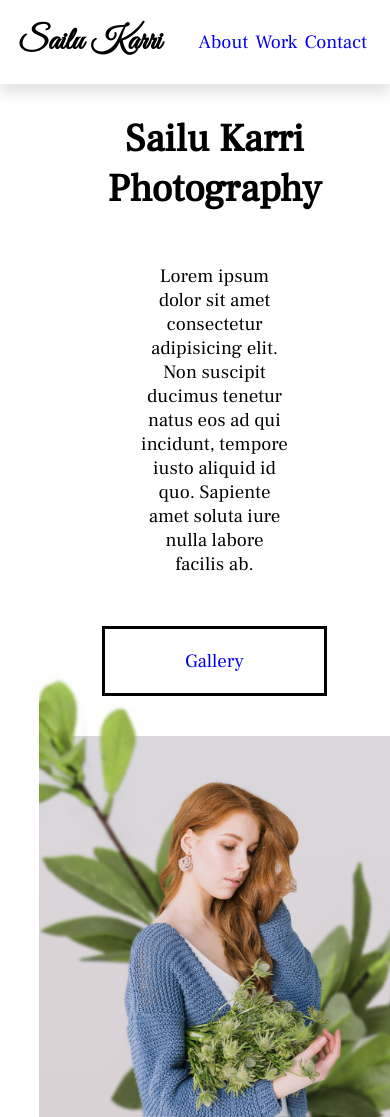
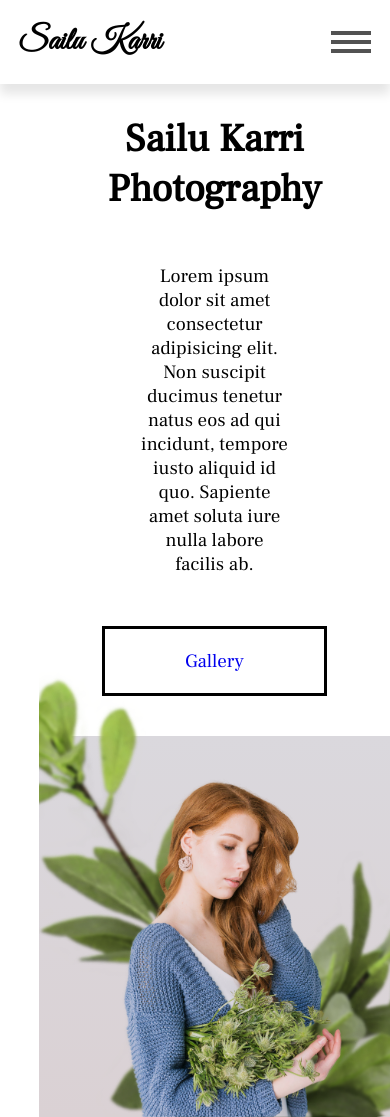
Before and after one commit to skr2270/photography, a plain HTML site: page index.html in a window 390 px wide. Drawn offline with Linux system fonts and the light colour scheme.

Commit message:
Added burger menu for mobile view with animation

```diff
--- a/css/style.css
+++ b/css/style.css
@@ -128,6 +128,9 @@
 .plant2{
     left: 40%;
 }
+.burger, .menu-check{
+    display: none;
+}
 
 /* ANIMATIONS */
 @keyframes opening{
@@ -154,3 +157,61 @@
         transform: rotateZ(5deg);
     }
 }
+
+/* MEDIA QUERIES */
+@media screen and (max-width:842px){
+    .burger{
+        position: relative;
+        display: block;
+    }
+    .burger span{
+        padding: 0.2rem 2rem;
+        background: var(--gray-text);
+        margin: 0.5rem 0rem;
+        display: block;
+        transition: all 0.5s ease;
+    }
+    .nav-links{
+        background: var(--background-color);
+        width: 100%;
+        height: 100%;
+        position: fixed;
+        top: 0;
+        left: 100%;
+        flex-direction: column;
+        align-items: center;
+        transition: transform 1s ease;
+    }
+    .nav-links a{
+        color: white;
+        font-size: var(--header3);
+        text-decoration: underline;
+    }
+    .menu-check {
+        position: absolute;
+        display: block;
+        top: 50%;
+        right: 5%;
+        transform: translate(5%, -50%);
+        width: 5rem;
+        height: 5rem;
+        cursor: pointer;
+        opacity: 0;
+        z-index: 100;
+    }
+    .menu-check:checked + .nav-links {
+        transform: translate(-100%);
+    }
+    .menu-check:checked ~ .burger span {
+        background: white;
+    }
+    .menu-check:checked ~ .burger span:nth-child(1) {
+        transform: rotateZ(45deg) translateY(300%);
+    }
+    .menu-check:checked ~ .burger span:nth-child(2) {
+        opacity: 0;
+    }
+    .menu-check:checked ~ .burger span:nth-child(3) {
+        transform: rotateZ(-45deg) translateY(-300%);
+    }
+}
--- a/index.html
+++ b/index.html
@@ -14,11 +14,17 @@
     <header class="main-head">
         <nav>
             <h1 id="logo">Sailu Karri</h1>
+            <input type="checkbox" class="menu-check">
             <ul class="nav-links">
                 <li><a href="about">About</a></li>
                 <li><a href="work">Work</a></li>
                 <li><a href="contact">Contact</a></li>
             </ul>
+            <div class="burger">
+                <span></span>
+                <span></span>
+                <span></span>
+            </div>
         </nav>
     </header>
     <main>
```
